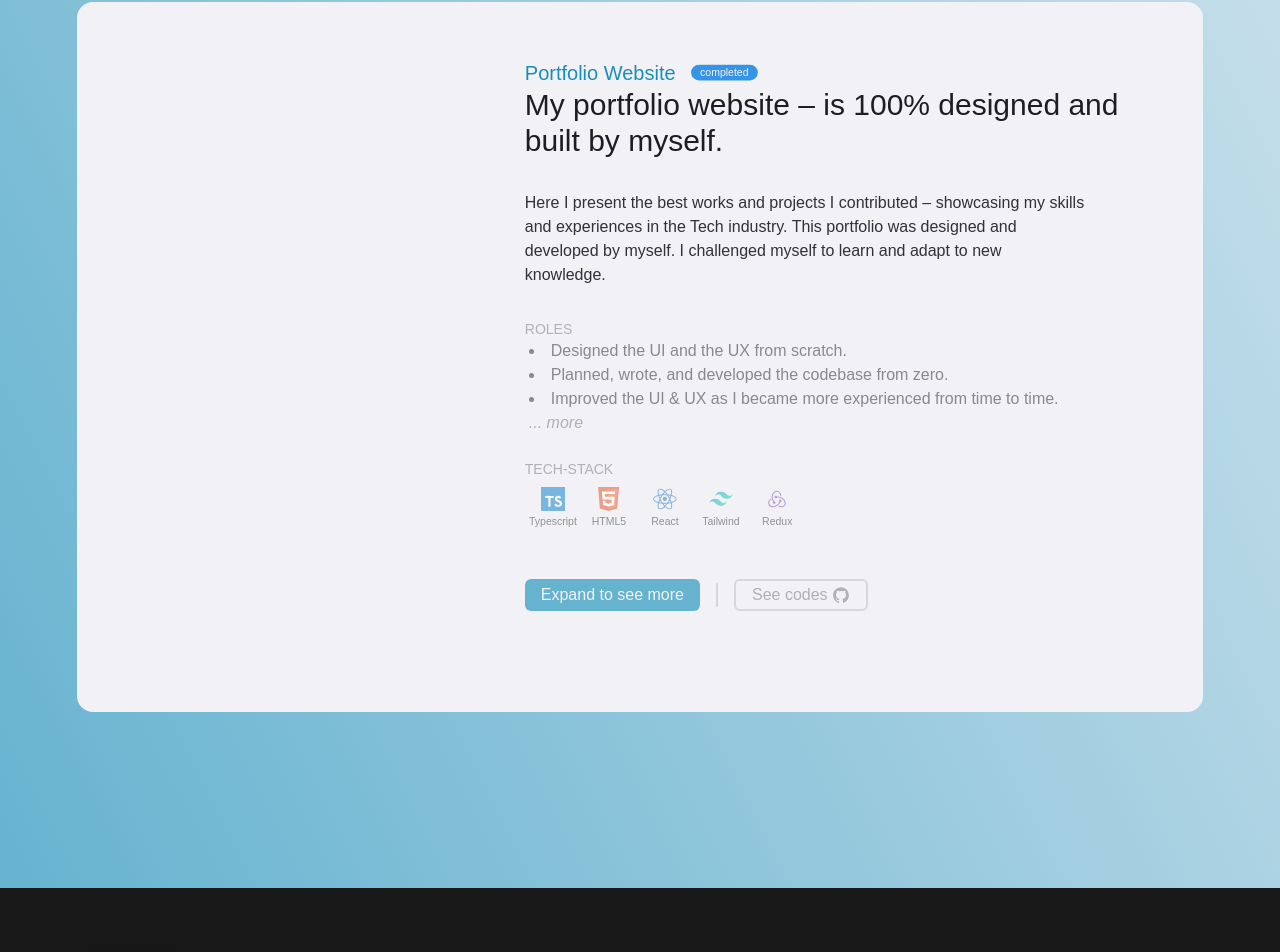
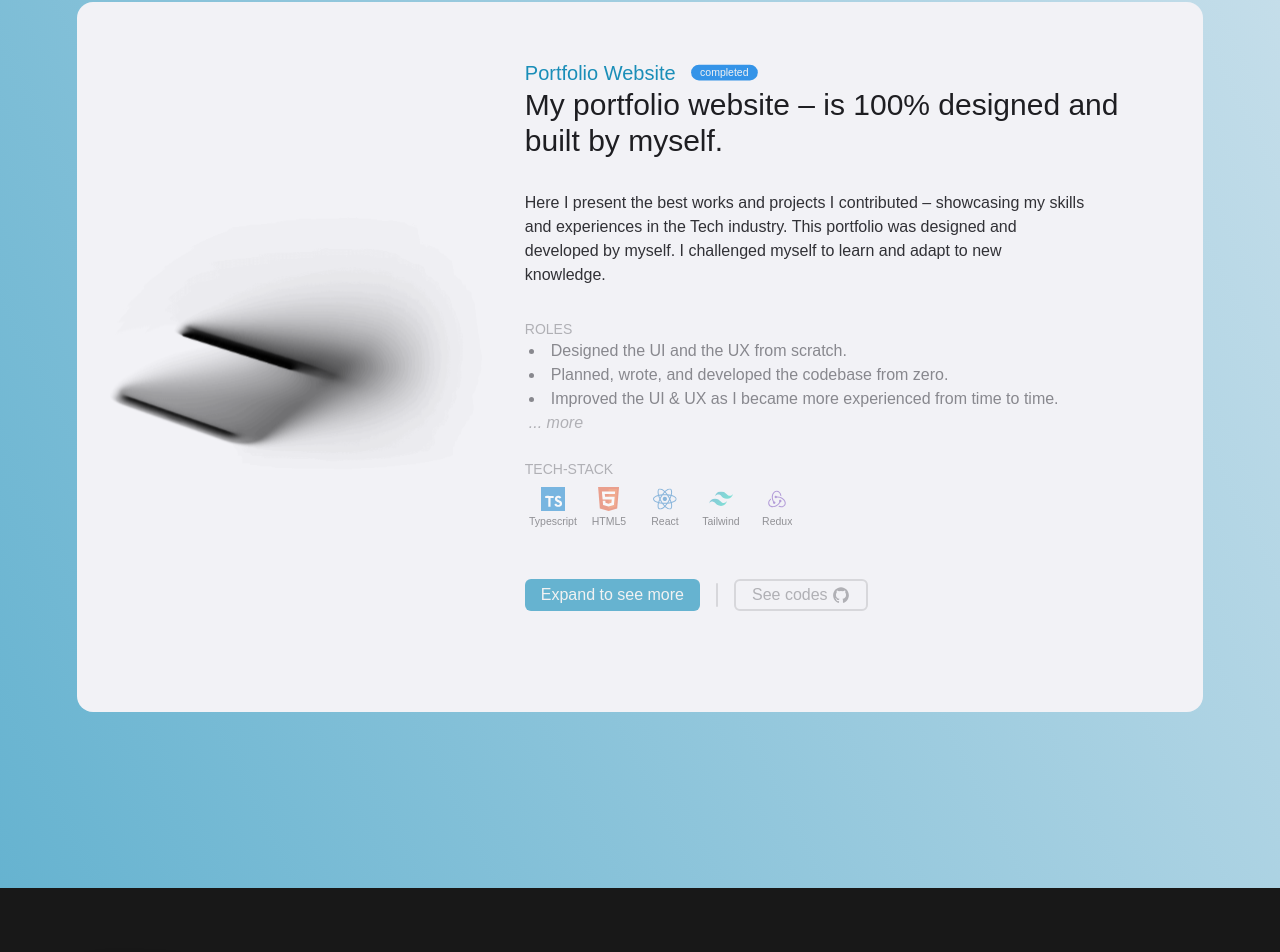
Before and after one commit to qarnayn-dev/qarnayn_portfolio, a Next.js app: page /projects in a window 1280 px wide. Shown: the part 1661-2613 px from the top of the page. Built offline with nearby package versions, Linux system fonts and the light colour scheme.

Commit message:
UP - add thumbnail & photo for project 3

```diff
--- a/pages/projects.tsx
+++ b/pages/projects.tsx
@@ -19,6 +19,8 @@ import SportivityAppMock1 from '../assets/Projects/sportivity_app_ip13.svg'
 import SportivityAppMockExtnd from '../assets/Projects/sportivity_app_mockup.svg'
 import SvPartnerAppMockExtnd from '../assets/Projects/sportivity_partner_mockup.svg'
 import SvPartnerAppThumbnail from '../assets/Projects/sportivity_partner_thumbnail.svg'
+import PortfolioMockup from '../assets/Projects/portfolio_mockup.svg'
+import PortfolioThumbnail from '../assets/Projects/portfolio_thumbnail.svg'
 
 const Projects = () => {
   return (
@@ -110,6 +112,12 @@ const Projects = () => {
         <ProjectCard
           name="Portfolio Website"
           title="My portfolio website – is 100% designed and built by myself."
+          thumbnail={
+            <PortfolioThumbnail></PortfolioThumbnail>
+          }
+          widePhoto={
+            <PortfolioMockup></PortfolioMockup>
+          }
           description="Here I present the best works and projects I contributed – showcasing my skills and experiences in the Tech industry. This portfolio was designed and developed by myself. I challenged myself to learn and adapt to new knowledge."
           extensionDesc="I started with learning the fundamentals of web development, relearning the UI & UX design, learning a new language, learning a new framework, and learning to copywriting. I designed this portfolio to attract both non-technical and technical audiences. There are rooms for expansion and improvements in the portfolio that I want to discover in the future."
           techStach={[
```
Also changed, not shown: assets/Projects/portfolio_mockup.svg (added), assets/Projects/portfolio_thumbnail.svg (added).
